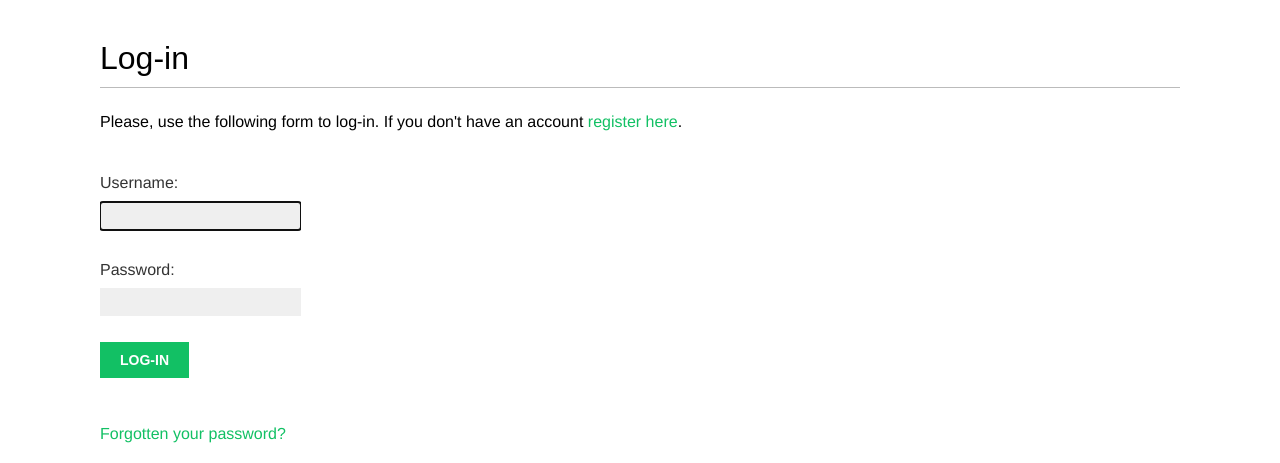
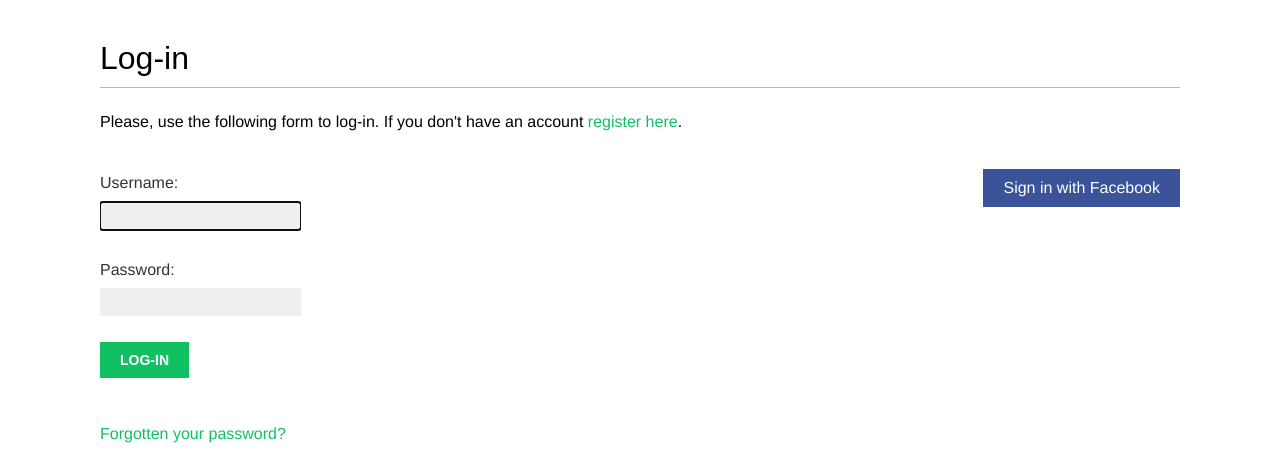
Before and after one commit to EvgeniiKatunkin/bookmarks, a Django app: page /account/login/ in a window 1280 px wide. Shown: the part 47-510 px from the top of the page. Run offline with Django 4.2, Linux system fonts and the light colour scheme; some web fonts are replaced.

Commit message:
Add Facebook authentication feature.

```diff
--- a/bookmarks/account/templates/registration/login.html
+++ b/bookmarks/account/templates/registration/login.html
@@ -26,4 +26,13 @@
     <p><a href="{% url 'password_reset' %}">Forgotten your password?</a>
     </p>
 </div>
+<div class="social">
+    <ul>
+        <li class="facebook">
+            <a href="{% url 'social:begin' 'facebook' %}">
+            Sign in with Facebook
+            </a>
+        </li>
+    </ul>
+</div>
 {% endblock %}
--- a/bookmarks/bookmarks/urls.py
+++ b/bookmarks/bookmarks/urls.py
@@ -22,6 +22,7 @@ from django.urls import path, include
 urlpatterns = [
     path('admin/', admin.site.urls),
     path('account/', include('account.urls')),
+    path('social-auth/', include('social_django.urls', namespace='social')),
 ]
 
 if settings.DEBUG:
```
Also changed, not shown: bookmarks/bookmarks/settings.py (+6 -1 lines).
